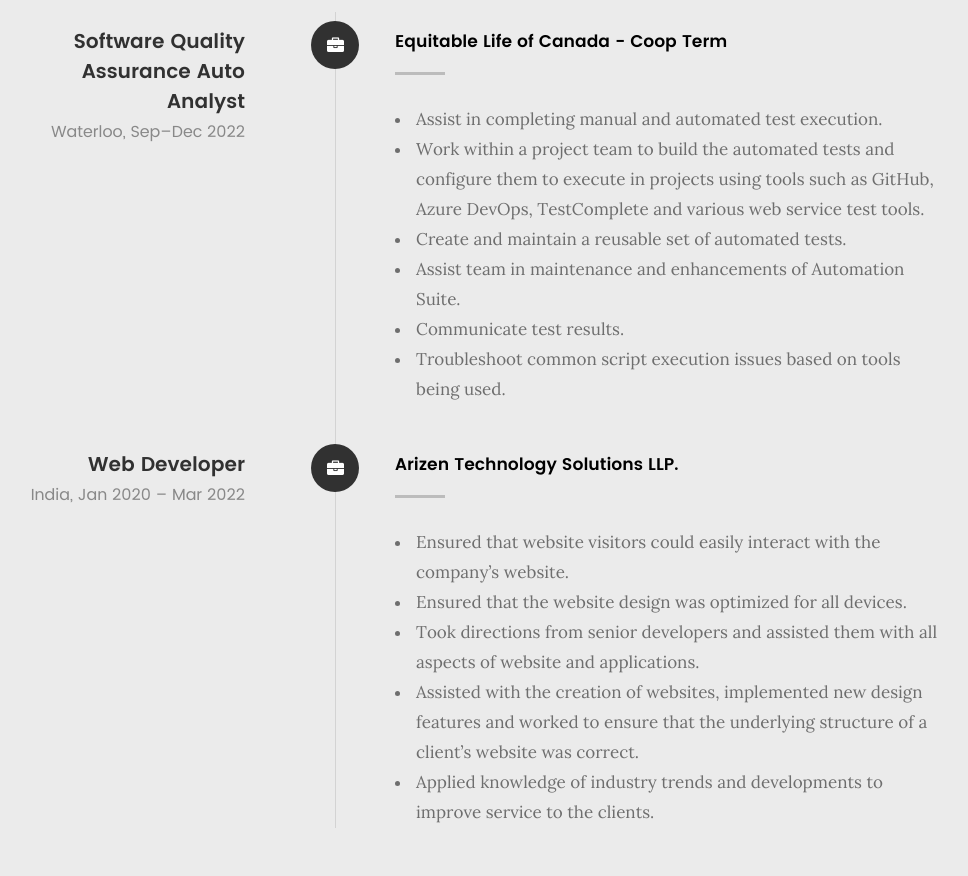
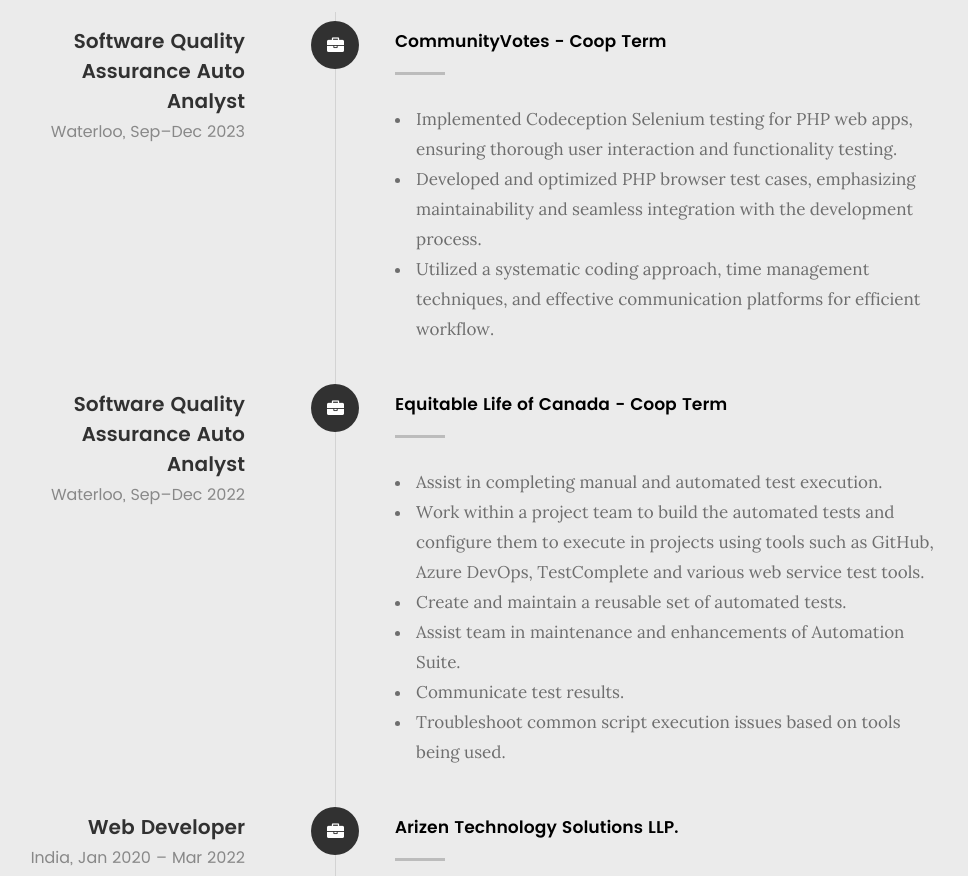
Before and after one commit to JeevanSawalkar/imjeevansawalkar.github.io, a plain HTML site: page index.html in a window 1280 px wide. Shown: the part 2312-3188 px from the top of the page, without its empty margins (164-1132 px from the left). Drawn offline with Linux system fonts and the light colour scheme; files whose address does not match are found by name.

Commit message:
added CommunityVotes.

```diff
--- a/index.html
+++ b/index.html
@@ -280,13 +280,39 @@
 
 					<div class="timeline-ico">
 						<i class="fa fa-briefcase"></i>
+
+					</div>
+
+					<div class="timeline-header">
+						<h3>Software Quality Assurance Auto Analyst</h3>
+						<p>Waterloo, Sep–Dec 2023</p>
+					</div>
+
+					<div class="timeline-content">
+						<h4><a href="https://bit.ly/346hi4s">CommunityVotes - Coop Term</a></h4>
+						<p>
+							<ul>
+								<li>Implemented Codeception Selenium testing for PHP web apps, ensuring thorough user interaction and functionality testing.</li>
+								<li>Developed and optimized PHP browser test cases, emphasizing maintainability and seamless integration with the development process.</li>
+								<li>Utilized a systematic coding approach, time management techniques, and effective communication platforms for efficient workflow.</li>
+							</ul>
+						</p>
+					</div>
+
+				</div> <!-- /timeline-block -->
+
+
+				<div class="timeline-block">
+
+
+					<div class="timeline-ico">
+						<i class="fa fa-briefcase"></i>
 					</div>
 
 					<div class="timeline-header">
 						<h3>Software Quality Assurance Auto Analyst</h3>
 						<p>Waterloo, Sep–Dec 2022</p>
 					</div>
-
 					<div class="timeline-content">
 						<h4><a href="https://bit.ly/346hi4s">Equitable Life of Canada - Coop Term</a></h4>
 						<p>
```
Also changed, not shown: 1 other file.
